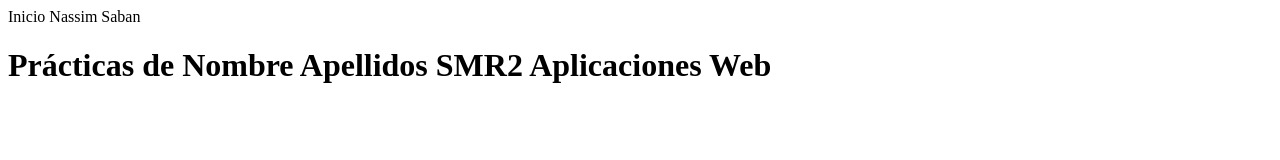
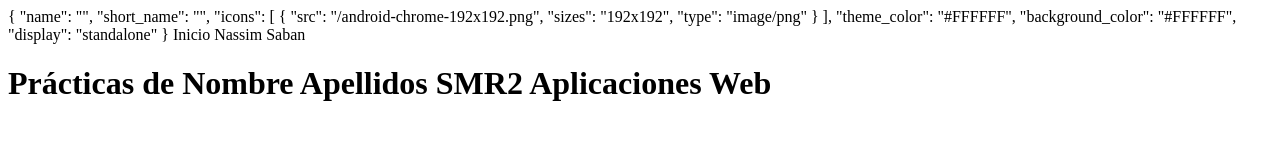
Before and after one commit to nassim770/21_nassim, a plain HTML site: page index.html in a window 1280 px wide. Drawn offline with Linux system fonts and the light colour scheme.

Commit message:
Update index.html

```diff
--- a/index.html
+++ b/index.html
@@ -1,5 +1,18 @@
 <html>
-
+{
+    "name": "",
+    "short_name": "",
+    "icons": [
+       {
+          "src": "/android-chrome-192x192.png",
+          "sizes": "192x192",
+          "type": "image/png"
+       }
+    ],
+    "theme_color": "#FFFFFF",
+    "background_color": "#FFFFFF",
+    "display": "standalone"
+ }
 <head>Inicio Nassim Saban</head>
 
 <body>
```
